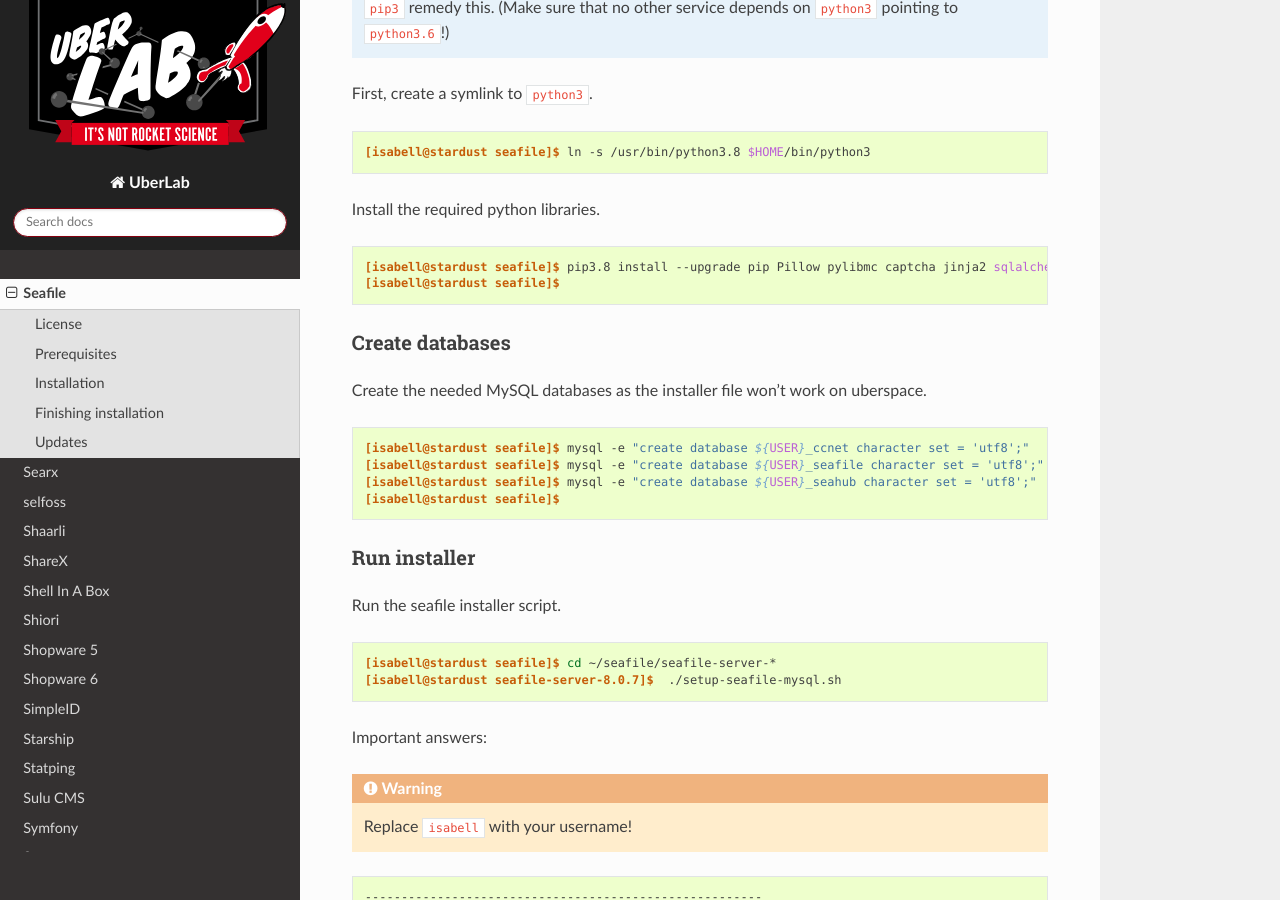
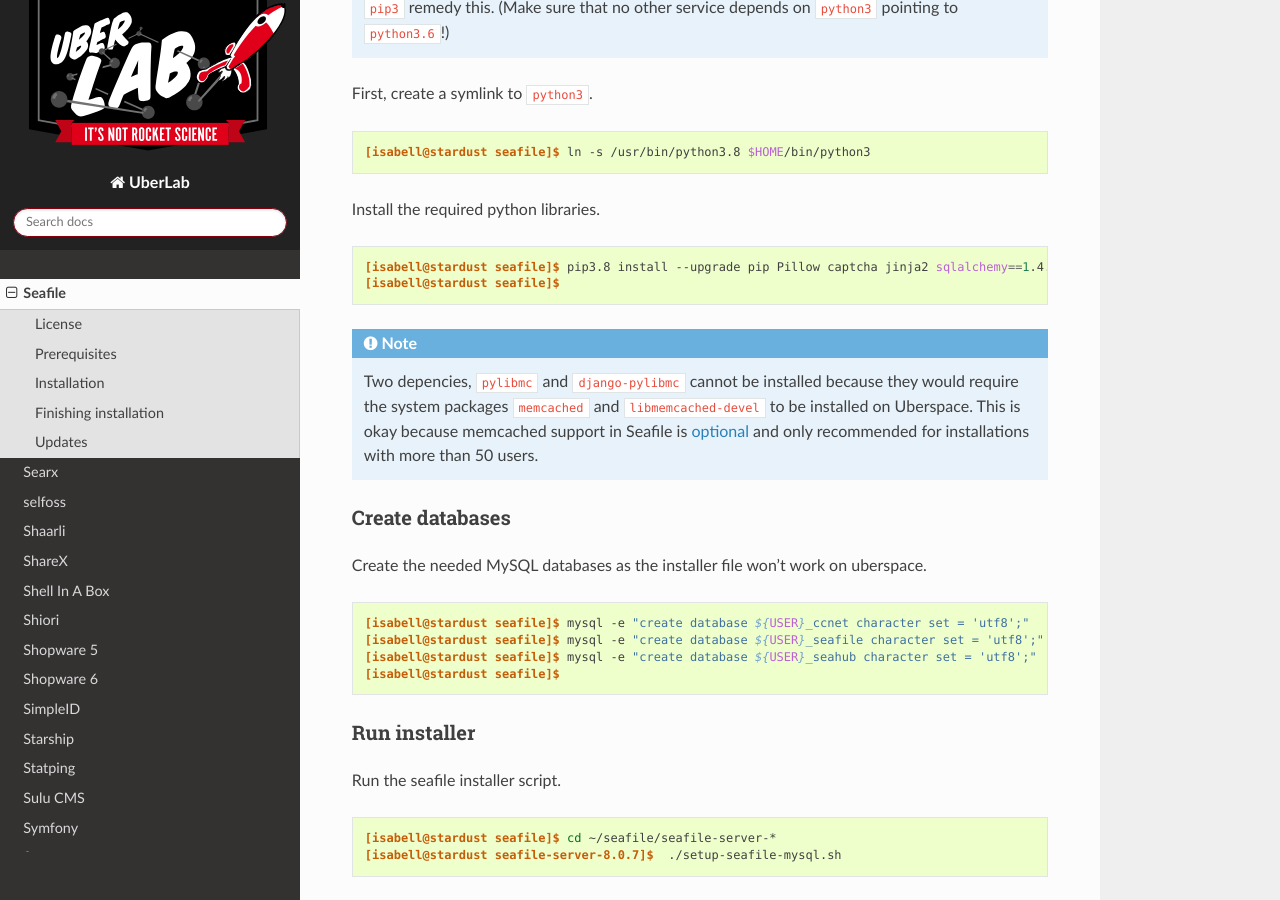
Before and after one commit to Uberspace/lab, a Sphinx documentation site: the page built from source/guide_seafile.rst, in a window 1280 px wide and 900 px high, scrolled down 2418 px. Built offline with Sphinx 7.4.7 and the Read the Docs theme 2.0.0, drawn with Linux system fonts in a browser that asks for light colours; some of the changed text lies outside the part shown.

Commit message:
omit (django-)pylibmc and explain omission

```diff
--- a/source/guide_seafile.rst
+++ b/source/guide_seafile.rst
@@ -89,8 +89,10 @@
 
 ::
 
- [isabell@stardust seafile]$ pip3.8 install --upgrade pip Pillow pylibmc captcha jinja2 sqlalchemy==1.4.3 django-pylibmc django-simple-captcha python3-ldap mysqlclient --user
+ [isabell@stardust seafile]$ pip3.8 install --upgrade pip Pillow captcha jinja2 sqlalchemy==1.4.3 django-simple-captcha python3-ldap mysqlclient --user
  [isabell@stardust seafile]$
+
+.. note:: Two depencies, ``pylibmc`` and ``django-pylibmc`` cannot be installed because they would require the system packages ``memcached`` and ``libmemcached-devel`` to be installed on Uberspace. This is okay because memcached support in Seafile is `optional <https://manual.seafile.com/deploy/add_memcached/>`_ and only recommended for installations with more than 50 users.
 
 Create databases
 ----------------
```
Also changed, not shown: other parts of source/guide_seafile.rst (+1 -1 lines).
